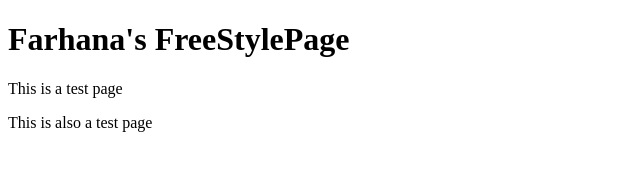
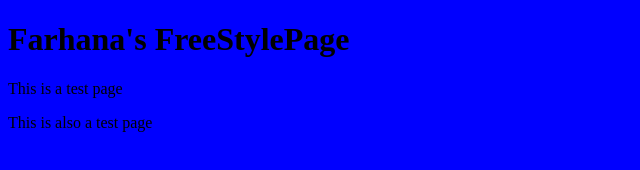
Before and after one commit to Fa7hana/Monday, a plain HTML site: page index.html in a window 1280 px wide. Shown: the whole page, without its empty margins (0-640 px from the left). Drawn offline with Linux system fonts and the light colour scheme.

Commit message:
updated style sheet removed type

```diff
--- a/styles.css
+++ b/styles.css
@@ -1,4 +1,3 @@
 body {
-    background-colour: blue;
+    background-color: blue;
 }
-link rel="stylesheet" href="styles.css"
```
